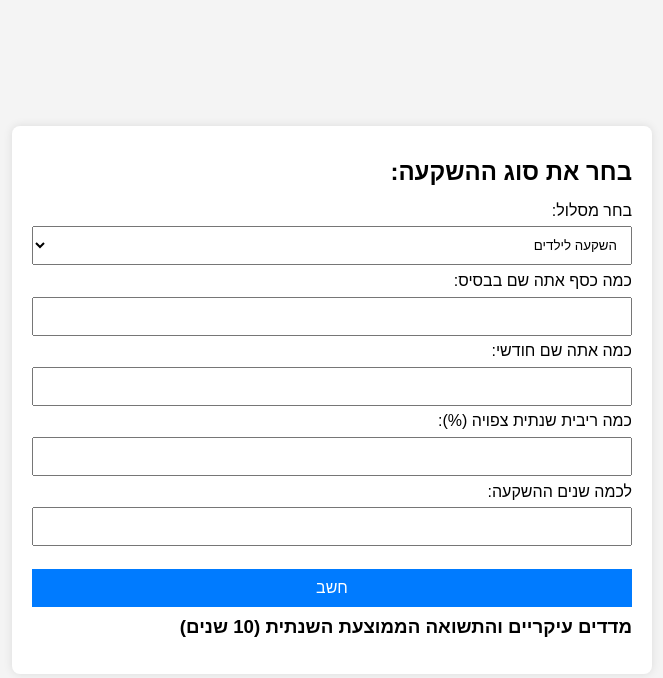
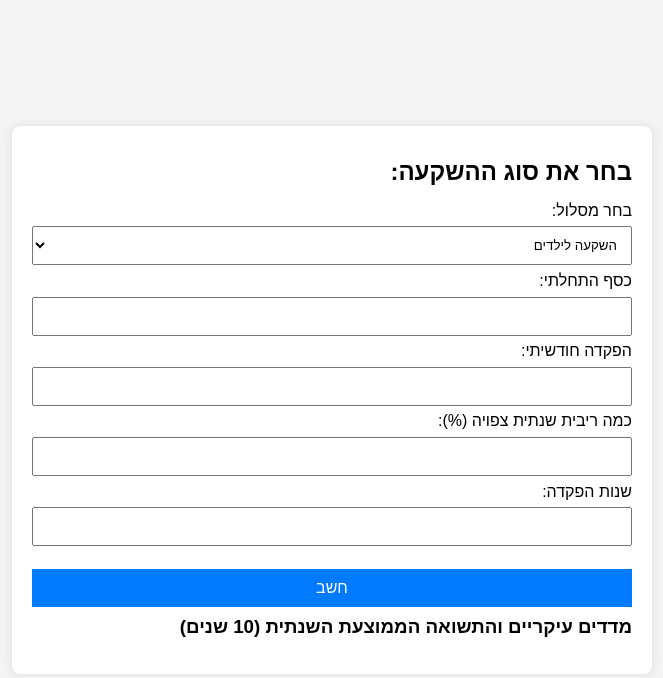
Before and after one commit to pavelg90/micro_pages_website, a FastAPI app: template templates/index.html in a window 1280 px wide. Shown: the top 678 px of the page, without its empty margins (308-971 px from the left). Run offline with FastAPI, Linux system fonts and the light colour scheme; the template is opened without the code that fills it, so the values that code supplies are empty.

Commit message:
Hebrew fix

```diff
--- a/templates/index.html
+++ b/templates/index.html
@@ -17,16 +17,16 @@
                 <option value="short_term">השקעה לטווח קצר</option>
             </select>
 
-            <label for="initial_amount">כמה כסף אתה שם בבסיס:</label>
+            <label for="initial_amount">כסף התחלתי:</label>
             <input type="number" id="initial_amount" name="initial_amount" required />
 
-            <label for="monthly_contribution">כמה אתה שם חודשי:</label>
+            <label for="monthly_contribution">הפקדה חודשיתי:</label>
             <input type="number" id="monthly_contribution" name="monthly_contribution" required />
 
             <label for="annual_interest">כמה ריבית שנתית צפויה (%):</label>
             <input type="number" step="0.01" id="annual_interest" name="annual_interest" required />
 
-            <label for="years">לכמה שנים ההשקעה:</label>
+            <label for="years">שנות הפקדה:</label>
             <input type="number" id="years" name="years" required />
 
             <button type="submit">חשב</button>
```
